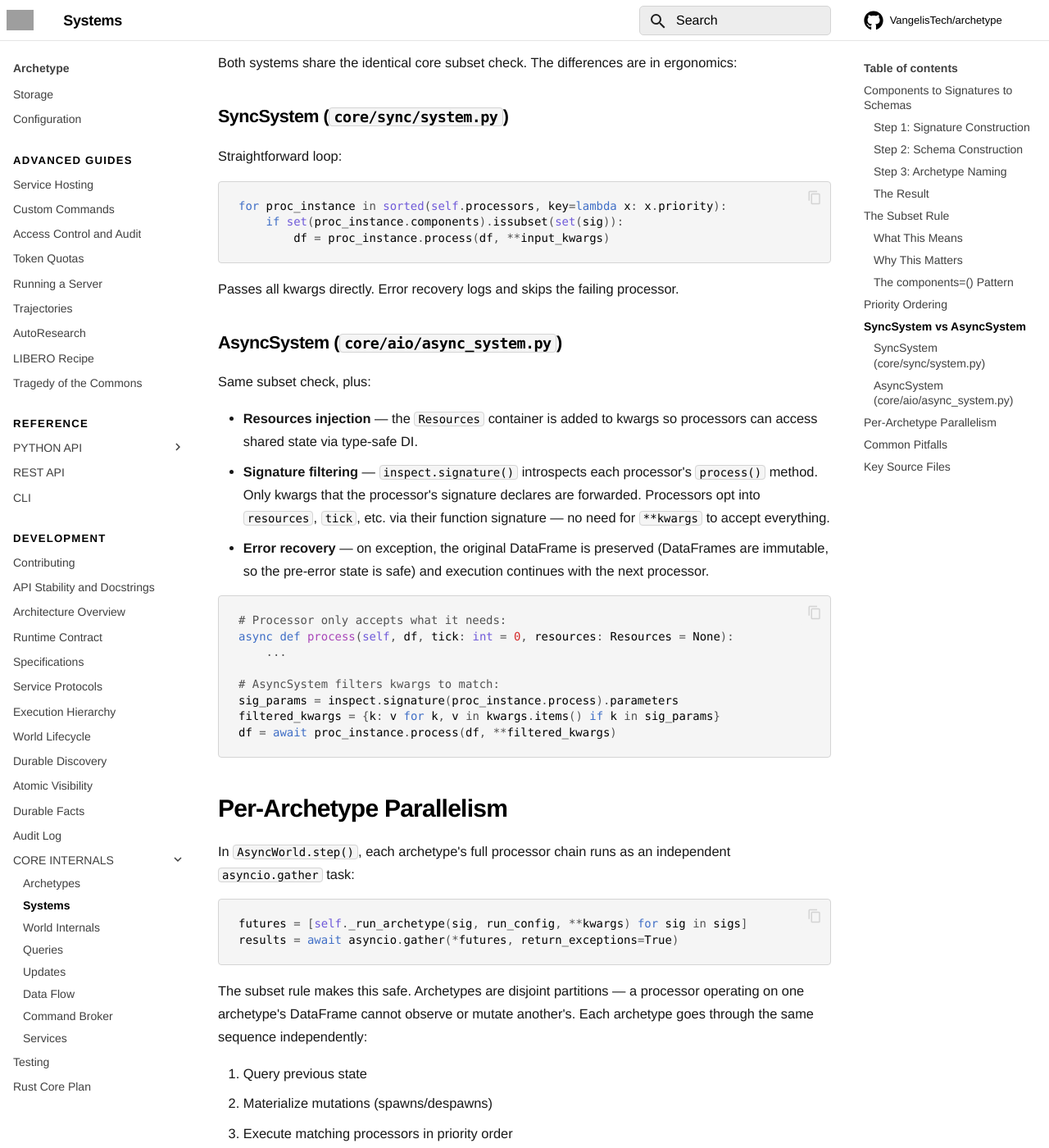
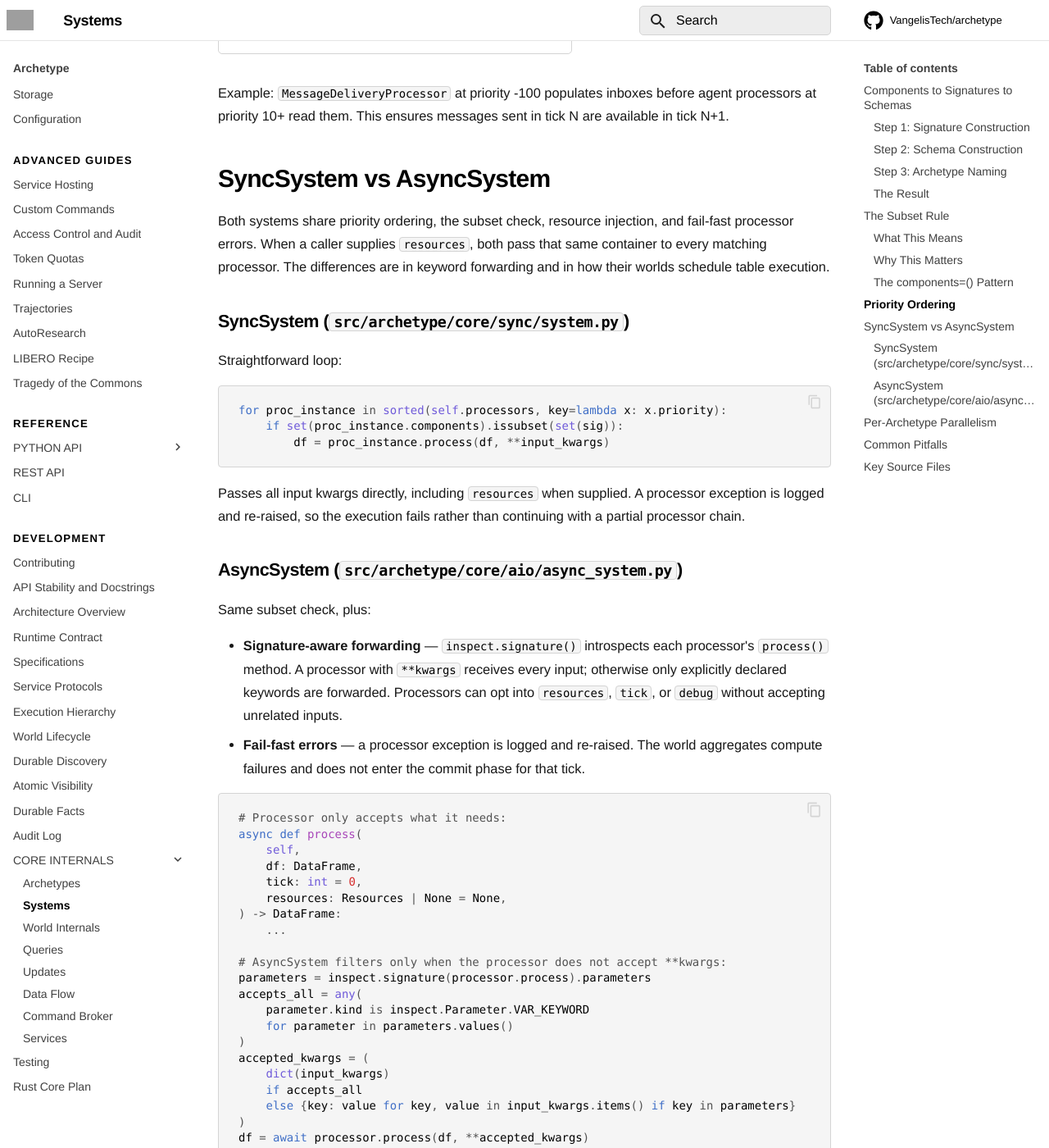
Before and after one commit to VangelisTech/archetype, an MkDocs documentation site: the page built from docs/guide/system-execution.md, in a window 1280 px wide and 1400 px high, scrolled down 4527 px. Shown: the whole window at 82% size. Built offline with MkDocs 1.6.1 and Material for MkDocs 9.7.7, drawn with Linux system fonts in a browser that asks for light colours; comment, search, counter and statistics services are not loaded; some of the changed text lies outside the part shown; grey boxes are pictures that could not be loaded.

Commit message:
docs: define system execution sharing boundaries

````diff
--- a/docs/guide/system-execution.md
+++ b/docs/guide/system-execution.md
@@ -1,38 +1,20 @@
 # System Execution Model
 
-`System.execute()` iterates processors in priority order and runs each one on every archetype whose signature is a superset of the processor's declared components. This subset check eliminates per-entity component lookups and guarantees that every column a processor references exists in the DataFrame.
+`AsyncSystem.execute()` and `SyncSystem.execute()` each process one archetype
+DataFrame. They run registered processors in priority order when the
+processor's declared components are a subset of that archetype's signature.
+The subset check eliminates per-entity component lookups and guarantees that
+the declared component columns exist in the DataFrame.
+
+`AsyncWorld.step()` supplies the per-archetype concurrency: it schedules one
+compute task for each active physical table, then commits the successful
+results as a separate phase. `AsyncSystem` itself processes the one DataFrame
+passed to each `execute()` call.
 
 ```python
-class AsyncSystem(iAsyncSystem):
-    def __init__(self):
-        self.processors: list[AsyncProcessor] = []
-
-    async def add_processor(self, proc: "AsyncProcessor"):
-        self.processors.append(proc)
-
-    async def remove_processor(self, proc_type: type["AsyncProcessor"]):
-        self.processors = [p for p in self.processors if not isinstance(p, proc_type)]
-
-    async def execute(
-        self,
-        df: DataFrame,
-        sig: ArchetypeSignature,
-        resources: Resources | None = None,
-        debug: bool = False,
-        **input_kwargs,
-    ) -> DataFrame:
-        if resources is not None:
-            input_kwargs["resources"] = resources
-
-        for proc_instance in sorted(self.processors, key=lambda x: x.priority):
-            if set(proc_instance.components).issubset(set(sig)):
-                sig_params = inspect.signature(proc_instance.process).parameters
-                filtered_input_kwargs = {
-                    k: v for k, v in input_kwargs.items() if k in sig_params
-                }
-                df = await proc_instance.process(df, **filtered_input_kwargs)
-
-        return df
+for processor in sorted(self.processors, key=lambda item: item.priority):
+    if set(processor.components).issubset(set(sig)):
+        df = await processor.process(df, **accepted_kwargs)
 ```
 
 The sections below detail each stage of the execution pipeline.
@@ -64,7 +46,8 @@
 ```text
 BASE_SCHEMA:
   world_id (string), run_id (string), entity_id (int32),
-  tick (int32), is_active (bool)
+  tick (int32), is_active (bool), commit_token (string),
+  writer_epoch (int64)
 
 + Inbox.get_prefixed_schema():
   inbox__messages (list<string>)
@@ -83,11 +66,42 @@
 
 ### Step 3: Archetype Naming
 
-The signature maps to a table name like `a_2c_s<hash>` — `2c` for two components, followed by a SHA-256 hash of the schema. Different signatures always produce different tables.
+The component count and full storage schema map to a table name such as
+`a_2c_s<hash>`: `2c` records two component types and `<hash>` is the first 16
+hexadecimal characters of the schema's SHA-256 digest. The schema includes the
+base storage metadata, so a schema-generation change also produces new table
+IDs.
+
+This mapping is not a one-to-one encoding of Python component types. Distinct
+signatures with the same component count and identical storage schemas share a
+physical table ID. Empty tag components contribute no fields, for example:
+
+```python
+class FirstTag(Component):
+    pass
+
+
+class SecondTag(Component):
+    pass
+
+
+first = Archetype.sig_from_components([FirstTag()])
+second = Archetype.sig_from_components([SecondTag()])
+
+assert first != second
+assert Archetype.get_name(first) == Archetype.get_name(second)
+```
+
+`AsyncWorld` interns one canonical signature per table ID so a schema-identical
+table is processed only once. Treat empty tags as schema-neutral; do not assume
+that a different tag class creates a distinct storage partition.
 
 ### The Result
 
-Entities with identical component sets share a table. Entities with different component sets live in separate tables. This structural partitioning is what makes everything else work.
+Entities with identical field-bearing component sets share a table. Different
+component sets usually produce different tables because their prefixed fields
+change the schema, but the schema-identical exception above is part of the
+table-identity contract.
 
 ## The Subset Rule
 
@@ -122,11 +136,17 @@
 
 The subset rule provides three structural guarantees:
 
-**No per-entity component lookups.** Entities are partitioned by component set at storage time. If the subset check passes, every row in the DataFrame contains the required columns — no runtime `has_component()` test is needed.
+**No per-entity component lookups.** The world tracks one canonical signature
+for each physical table. If the subset check passes, every row in the
+DataFrame contains the processor's required component fields — no runtime
+`has_component()` test is needed.
 
 **Schema correctness.** If a processor executes, the columns it references are present. The archetype schema is constructed from the same component types the processor declares, so `if "col" in df.columns` guards are dead code.
 
-**Per-archetype parallelism.** Archetype tables are disjoint partitions. A processor operating on one archetype's DataFrame cannot observe or mutate another's. `AsyncWorld.step()` runs all archetypes concurrently via `asyncio.gather`.
+**Per-table DataFrame scheduling.** Each matching call transforms the DataFrame
+for one physical table. `AsyncWorld.step()` can schedule those transformations
+concurrently. This separates the DataFrame inputs; it does not isolate shared
+Python objects, services, or side effects.
 
 ### The `components=()` Pattern
 
@@ -148,7 +168,8 @@
 sorted(self.processors, key=lambda x: x.priority)
 ```
 
-Lower priority number means the processor runs first. This ordering is deterministic and consistent across ticks.
+Lower priority number means the processor runs first. Within one table's
+processor chain, this ordering is deterministic and consistent across ticks.
 
 Typical priority ranges:
 
@@ -164,9 +185,12 @@
 
 ## SyncSystem vs AsyncSystem
 
-Both systems share the identical core subset check. The differences are in ergonomics:
+Both systems share priority ordering, the subset check, resource injection, and
+fail-fast processor errors. When a caller supplies `resources`, both pass that
+same container to every matching processor. The differences are in keyword
+forwarding and in how their worlds schedule table execution.
 
-### SyncSystem (`core/sync/system.py`)
+### SyncSystem (`src/archetype/core/sync/system.py`)
 
 Straightforward loop:
 
@@ -176,44 +200,74 @@
         df = proc_instance.process(df, **input_kwargs)
 ```
 
-Passes all kwargs directly. Error recovery logs and skips the failing processor.
+Passes all input kwargs directly, including `resources` when supplied. A
+processor exception is logged and re-raised, so the execution fails rather
+than continuing with a partial processor chain.
 
-### AsyncSystem (`core/aio/async_system.py`)
+### AsyncSystem (`src/archetype/core/aio/async_system.py`)
 
 Same subset check, plus:
 
-- **Resources injection** — the `Resources` container is added to kwargs so processors can access shared state via type-safe DI.
-- **Signature filtering** — `inspect.signature()` introspects each processor's `process()` method. Only kwargs that the processor's signature declares are forwarded. Processors opt into `resources`, `tick`, etc. via their function signature — no need for `**kwargs` to accept everything.
-- **Error recovery** — on exception, the original DataFrame is preserved (DataFrames are immutable, so the pre-error state is safe) and execution continues with the next processor.
+- **Signature-aware forwarding** — `inspect.signature()` introspects each processor's `process()` method. A processor with `**kwargs` receives every input; otherwise only explicitly declared keywords are forwarded. Processors can opt into `resources`, `tick`, or `debug` without accepting unrelated inputs.
+- **Fail-fast errors** — a processor exception is logged and re-raised. The world aggregates compute failures and does not enter the commit phase for that tick.
 
 ```python
 # Processor only accepts what it needs:
-async def process(self, df, tick: int = 0, resources: Resources = None):
+async def process(
+    self,
+    df: DataFrame,
+    tick: int = 0,
+    resources: Resources | None = None,
+) -> DataFrame:
     ...
 
-# AsyncSystem filters kwargs to match:
-sig_params = inspect.signature(proc_instance.process).parameters
-filtered_kwargs = {k: v for k, v in kwargs.items() if k in sig_params}
-df = await proc_instance.process(df, **filtered_kwargs)
+# AsyncSystem filters only when the processor does not accept **kwargs:
+parameters = inspect.signature(processor.process).parameters
+accepts_all = any(
+    parameter.kind is inspect.Parameter.VAR_KEYWORD
+    for parameter in parameters.values()
+)
+accepted_kwargs = (
+    dict(input_kwargs)
+    if accepts_all
+    else {key: value for key, value in input_kwargs.items() if key in parameters}
+)
+df = await processor.process(df, **accepted_kwargs)
 ```
 
 ## Per-Archetype Parallelism
 
-In `AsyncWorld.step()`, each archetype's full processor chain runs as an independent `asyncio.gather` task:
+In `AsyncWorld.step()`, each active physical table's compute path runs as an
+independent `asyncio.gather` task:
 
 ```python
-futures = [self._run_archetype(sig, run_config, **kwargs) for sig in sigs]
+futures = [self._compute_archetype(sig, run_config, **kwargs) for sig in sigs]
 results = await asyncio.gather(*futures, return_exceptions=True)
 ```
 
-The subset rule makes this safe. Archetypes are disjoint partitions — a processor operating on one archetype's DataFrame cannot observe or mutate another's. Each archetype goes through the same sequence independently:
+The DataFrame input and output of each compute task belong to that physical
+table. The tick uses two phases:
 
 1. Query previous state
 2. Materialize mutations (spawns/despawns)
 3. Execute matching processors in priority order
-4. Persist to storage
+4. If every compute succeeds, commit all resulting frames
 
-Cross-archetype communication happens through deferred mechanisms (spawn/despawn caches, the message delivery pipeline) that take effect on the next tick.
+That is DataFrame partitioning, not general task isolation. The tasks share:
+
+- the world's mutable `Resources` container and every object stored in it;
+- the registered processor instances; and
+- any external services or process-level side effects those objects reach.
+
+A processor can therefore mutate a resource that another archetype observes
+during the same tick. Scheduling across archetypes is not a deterministic
+ordering mechanism. Stateful resources and processors must provide their own
+synchronization (for example, an `asyncio.Lock`) or expose concurrency-safe
+operations. Keep deterministic entity state in DataFrame columns and use an
+explicit deferred mechanism when communication belongs at a tick boundary.
+
+See [Resources](resources.md) for the resource lifecycle and the additional
+sharing boundary created by world forks.
 
 ## Common Pitfalls
 
@@ -225,14 +279,23 @@
 
 **Forgetting that `components=()` matches everything.** An observer processor with an empty components tuple will run on every archetype table. This is useful for metrics but can be surprising if unintentional.
 
+**Using empty tags as table discriminators.** Empty components add no storage
+fields. Two same-arity signatures made only from different empty tags can map
+to the same table ID and are interned to one canonical signature. Add a real
+field when the distinction must be represented in storage.
+
+**Treating concurrent tasks as isolated.** Per-table DataFrames are separate,
+but resources, processor instances, and external side effects are shared.
+Synchronize mutable shared objects and do not depend on cross-archetype task
+order.
+
 ## Key Source Files
 
 | File | What to Look For |
 |------|-----------------|
-| `core/archetype.py:45-52` | `sig_from_components()` — signature construction |
-| `core/archetype.py:91-101` | `get_archetype_schema()` — schema construction |
-| `core/component.py:45-47` | `get_prefix()` — column prefix generation |
-| `core/sync/system.py:60-62` | `SyncSystem.execute()` — the subset check |
-| `core/aio/async_system.py:78-79` | `AsyncSystem.execute()` — same check, async |
-| `core/aio/async_system.py:93-96` | `inspect.signature` filtering |
-| `core/aio/async_world.py:160-161` | `asyncio.gather` — per-archetype parallelism |
+| `src/archetype/core/archetype.py` | Signature construction, storage schema, and table naming |
+| `src/archetype/core/component.py` | Component prefixes and Arrow schemas |
+| `src/archetype/core/sync/system.py` | Synchronous subset matching and failure behavior |
+| `src/archetype/core/aio/async_system.py` | Async subset matching and keyword filtering |
+| `src/archetype/core/aio/async_world.py` | Signature interning and two-phase per-table scheduling |
+| `src/archetype/core/resources.py` | Mutable world-shared resource container |
````
Also changed, not shown: docs/guide/archetype.md (+8 -0 lines), docs/guide/resources.md (+7 -0 lines), 2 other files.
